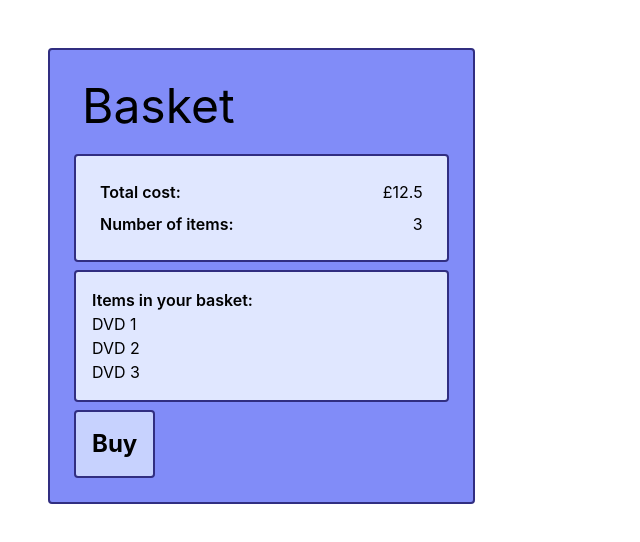
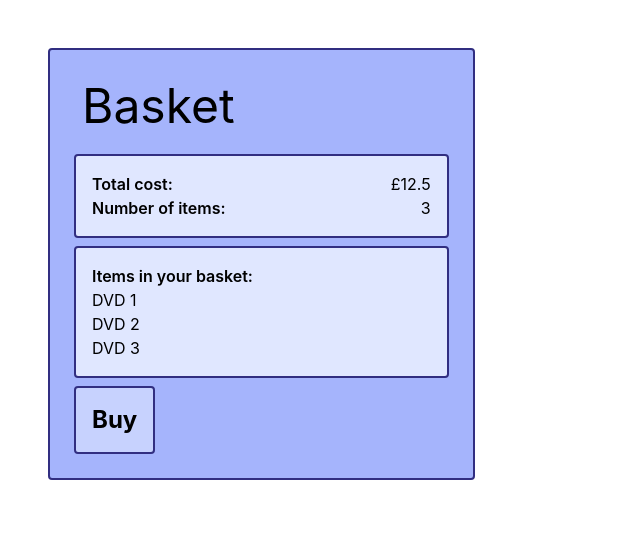
Before and after one commit to BathSpaWebDev/ADST-dvd-website, a React (Create React App) app in the folder secondhand-dvds/: page / in a window 1280 px wide. Shown: the top 542 px of the page, without its empty margins (0-640 px from the left). Built offline with nearby package versions, Linux system fonts and the light colour scheme.

Commit message:
longhand code replace with basket component

```diff
--- a/secondhand-dvds/src/App.js
+++ b/secondhand-dvds/src/App.js
@@ -1,49 +1,10 @@
-import {useState} from "react";
+import {Basket} from "./components/Basket";
 import './App.css';
 
 function App() {
-  const [visible, setVisibility] = useState(false)
-  const [basketList, updateBasketList] = useState(["DVD 1", "DVD 2", "DVD 3"])
-  const [costTotal, updateCost] = useState(12.50)
-  const [itemTotal, updateItems] = useState(3)
   return (
-    <div className="App">
-      <div className="text-left w-1/3 bg-indigo-400 p-4 rounded border-2 border-indigo-900 m-12">
-        <div className="p-4">
-            <p className="text-5xl">Basket</p>
-        </div>
-        <div className="bg-indigo-100 p-4 border-2 border-indigo-900 rounded m-2">
-            <div className="flex items-center justify-between m-2">
-                <p className="font-semibold">Total cost:</p>
-                <p>£{costTotal}</p>
-            </div>
-            <div className="flex items-center justify-between m-2">
-                <p className="font-semibold">Number of items:</p>
-                <p>{itemTotal}</p>
-            </div>
-        </div>
-        <div className="bg-indigo-100 p-4 border-2 border-indigo-900 rounded m-2 hidden sm:block">
-            <p className="font-semibold">Items in your basket:</p>
-          {basketList.map((item, index) => {
-              return(
-              <div key={index}>
-              <p>{item}</p>
-              </div>
-              )}
-          )}
-        </div>
-        <div className="flex items-center justify-between m-2">
-            <button className="border-2 border-indigo-900 rounded p-4 text-2xl font-bold bg-indigo-200 hover:shadow-2xl" onClick={() => {
-                setVisibility(true)
-                updateBasketList([])
-                updateCost(0)
-                updateItems(0)
-            }}>Buy</button>
-            {visible && <p className="text-xl text-pink-900">Purchase complete!</p>}
-        </div>
-      </div>
-    </div>
-  );
+      <Basket />
+  )
 }
 
 export default App;
```
